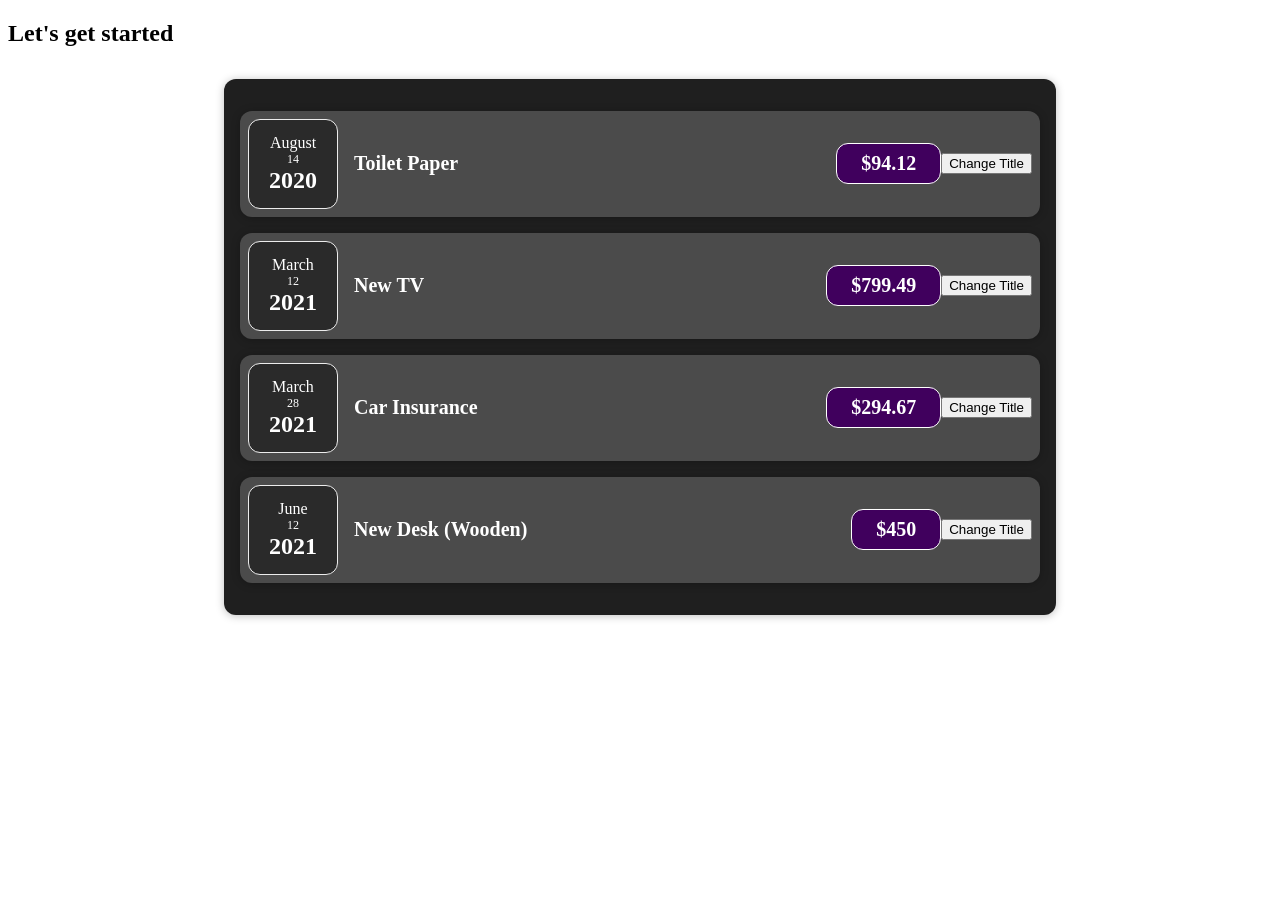
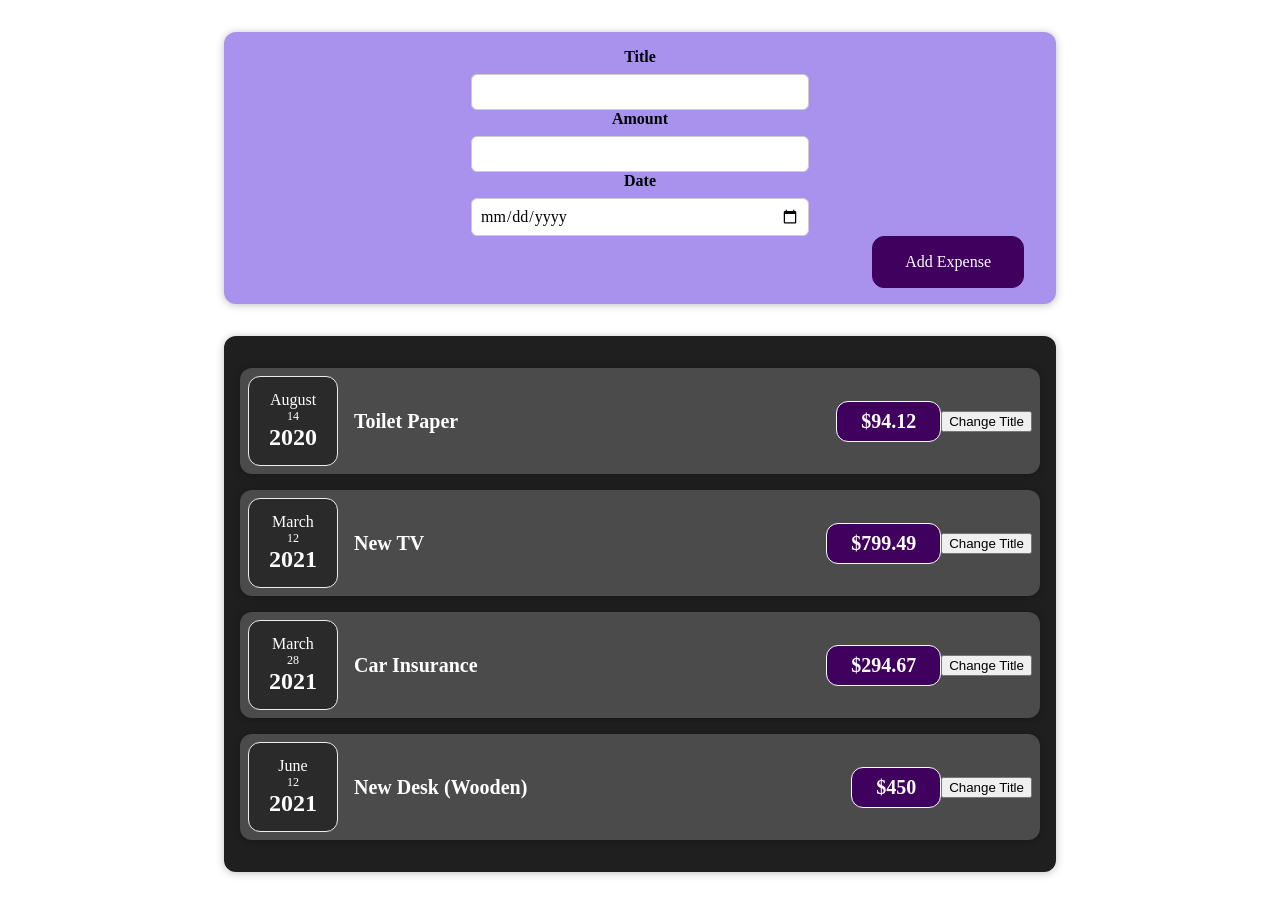
Before and after one commit to ekfaktldk11/React_course, a React (Create React App) app in the folder ReactCourseApp/project1/: page / in a window 1280 px wide. Before the commit the page ends 800 px from the top, so only its background shows below. Built offline with nearby package versions, Linux system fonts and the light colour scheme.

Commit message:
reviewed react hook - useState

```diff
--- a/ReactCourseApp/project1/src/App.js
+++ b/ReactCourseApp/project1/src/App.js
@@ -1,4 +1,6 @@
-//import React from 'react';
+import React from 'react';
+
+import NewExpense from './components/NewExpense/NewExpense';
 import Expenses from './components/Expenses/Expenses';
 const App = () => {
   const expenses = [
@@ -30,10 +32,10 @@
 
   return (
     <div>
-      <h2>Let's get started</h2>
-      <Expenses items={expenses}/>
+      <NewExpense />
+      <Expenses items={expenses} />
     </div>
-  )
+  );
   /*
     위 return code의 JSX code를 길게 풀어내면... -> JSX's Alternatives
     React.createElement()의 parameter는 -> //(html-element, element's attributes, ...elements you'll create)
@@ -47,6 +49,6 @@
     -> 이게 JSX code 밑에서 동작하여 자동으로 JSX to built in code로 번역을 시켜줌
     -> 위 처럼 번역되고, return 갑을 두개 이상할수 없기에 두개 이상의 JSX tag는 하나의 JSX tag로 감싸줘야함(A wrapper)
   */
-}
+};
 
 export default App;
--- /dev/null
+++ b/ReactCourseApp/project1/src/components/NewExpense/ExpenseForm.css
@@ -0,0 +1,26 @@
+.new-expense__controls {
+  display: flex;
+  flex-wrap: wrap;
+  gap: 1rem;
+  margin-bottom: 1rem;
+  text-align: left;
+}
+
+.new-expense__control label {
+  font-weight: bold;
+  margin-bottom: 0.5rem;
+  display: block;
+}
+
+.new-expense__control input {
+  font: inherit;
+  padding: 0.5rem;
+  border-radius: 6px;
+  border: 1px solid #ccc;
+  width: 20rem;
+  max-width: 100%;
+}
+
+.new-expense__actions {
+  text-align: right;
+}
--- /dev/null
+++ b/ReactCourseApp/project1/src/components/NewExpense/ExpenseForm.js
@@ -0,0 +1,59 @@
+import React, { useState } from 'react';
+
+import './ExpenseForm.css';
+
+const ExpenseForm = () => {
+  // document.getElementById('').addEventListener('click', (event) => {})
+  const [enteredTitle, setEnteredTitle] = useState('');
+  const [enteredAmount, setEnteredAmount] = useState('');
+  const [enteredDate, setEnteredDate] = useState('');
+
+  const titleChangeHandler = (e) => {
+    setEnteredTitle(e.target.value);
+  };
+
+  const amountChangeHandler = (e) => {
+    setEnteredAmount(e.target.value);
+  };
+
+  const dateChangeHandler = (e) => {
+    setEnteredDate(e.target.value);
+  };
+
+  return (
+    <form>
+      <div className="new-expense__constrols">
+        <div className="new-expense__control">
+          <label>Title</label>
+          <input
+            type="text"
+            onChange={titleChangeHandler}
+          />
+        </div>
+        <div className="new-expense__control">
+          <label>Amount</label>
+          <input
+            type="number"
+            min="0.01"
+            step="0.01"
+            onChange={amountChangeHandler}
+          />
+        </div>
+        <div className="new-expense__control">
+          <label>Date</label>
+          <input
+            type="date"
+            min="2019-01-01"
+            max="2022-12-31"
+            onChange={dateChangeHandler}
+          />
+        </div>
+      </div>
+      <div className="new-expense__actions">
+        <button type="submit">Add Expense</button>
+      </div>
+    </form>
+  );
+};
+
+export default ExpenseForm;
--- /dev/null
+++ b/ReactCourseApp/project1/src/components/NewExpense/NewExpense.css
@@ -0,0 +1,38 @@
+.new-expense {
+  background-color: #a892ee;
+  padding: 1rem;
+  margin: 2rem auto;
+  width: 50rem;
+  max-width: 95%;
+  border-radius: 12px;
+  text-align: center;
+  box-shadow: 0 1px 8px rgba(0, 0, 0, 0.25);
+}
+
+.new-expense button {
+  font: inherit;
+  cursor: pointer;
+  padding: 1rem 2rem;
+  border: 1px solid #40005d;
+  background-color: #40005d;
+  color: white;
+  border-radius: 12px;
+  margin-right: 1rem;
+}
+
+.new-expense button:hover,
+.new-expense button:active {
+  background-color: #510674;
+  border-color: #510674;
+}
+
+.new-expense button.alternative {
+  color: #220131;
+  border-color: transparent;
+  background-color: transparent;
+}
+
+.new-expense button.alternative:hover,
+.new-expense button.alternative:active {
+  background-color: #ddb3f8;
+}
--- /dev/null
+++ b/ReactCourseApp/project1/src/components/NewExpense/NewExpense.js
@@ -0,0 +1,12 @@
+import React from 'react';
+import ExpenseForm from './ExpenseForm';
+
+import './NewExpense.css';
+
+const NewExpense = () => {
+  return <div className="new-expense">
+    <ExpenseForm />
+  </div>
+};
+
+export default NewExpense;
```
Also changed, not shown: 1 other file (tests, documents, lock files or other folders).
